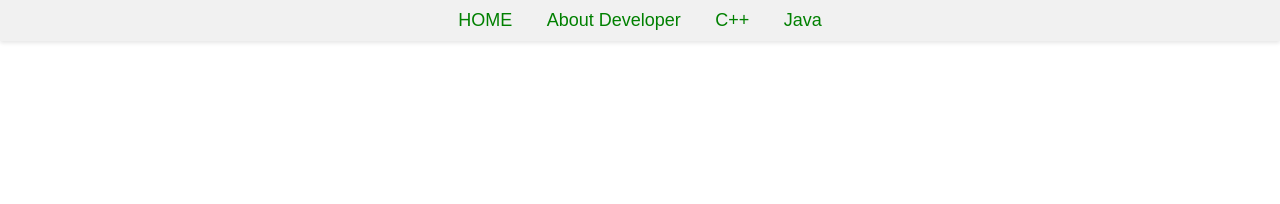
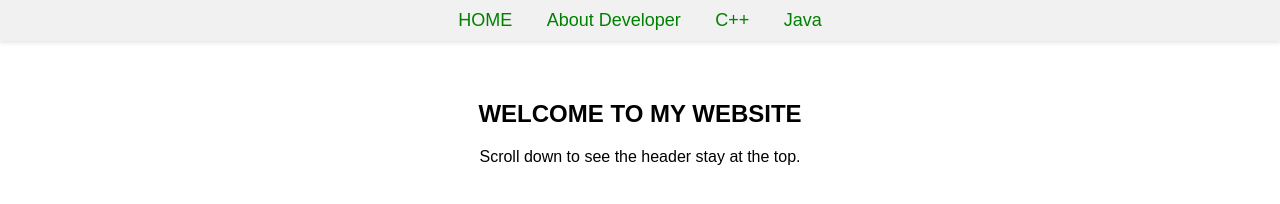
Before and after one commit to mohammedseid70/My-website-project, a plain HTML site: page index.html in a window 1280 px wide. Drawn offline with Linux system fonts and the light colour scheme.

Commit message:
Update index.html

```diff
--- a/index.html
+++ b/index.html
@@ -44,4 +44,10 @@
     <a href="#">Java</a>
   </div>
 
-  <div
+  <div class="content">
+    <h2>WELCOME TO MY WEBSITE</h2>
+    <p>Scroll down to see the header stay at the top.</p>
+  </div>
+
+</body>
+</html>
```
